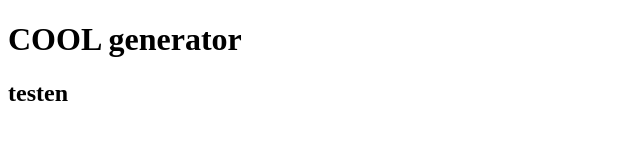
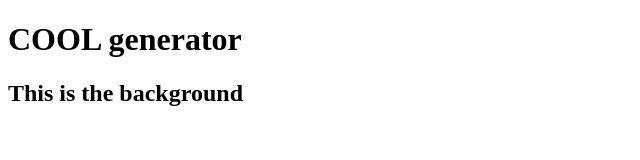
Before and after one commit to BartsWebdevelopment/background-generator, a plain HTML site: page index.html in a window 1280 px wide. Shown: the whole page, without its empty margins (0-640 px from the left). Drawn offline with Linux system fonts and the light colour scheme.

Commit message:
changing text h2

```diff
--- a/index.html
+++ b/index.html
@@ -6,6 +6,6 @@
 </head>
 <body>
 <h1>COOL generator</h1>
-<h2>testen</h2>
+<h2>This is the background</h2>
 </body>
 </html>
```
